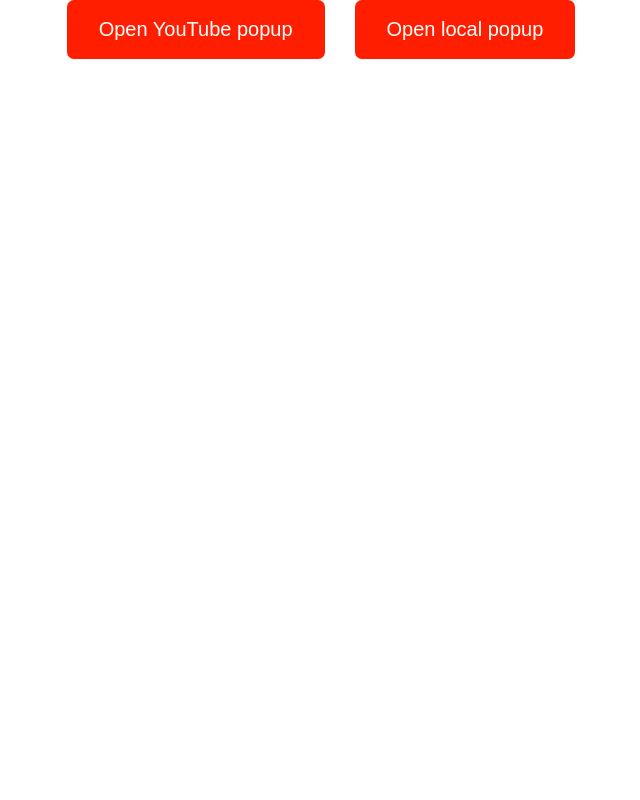
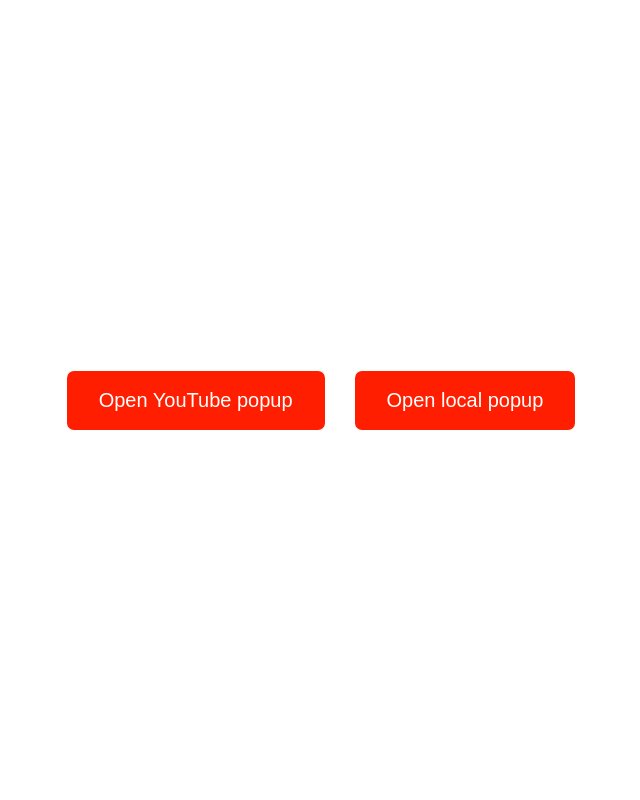
Before and after one commit to IlonMakh/EA-internship, a PHP site: page / in a window 1280 px wide. Shown: the whole page, without its empty margins (319-959 px from the left). Run offline with PHP 8.4, Linux system fonts and the light colour scheme.

Commit message:
fix: fix styles

```diff
--- a/module 03/d-3/popup/css/main.css
+++ b/module 03/d-3/popup/css/main.css
@@ -274,12 +274,12 @@ html {
 body {
   font-size: 2.4rem;
   width: 100%;
-  height: 100%;
+  min-height: 100vh;
 }
 
 .main {
   width: 100%;
-  height: 100%;
+  min-height: 100vh;
   display: -webkit-box;
   display: -ms-flexbox;
   display: flex;
--- a/module 03/d-3/popup/scss/main.scss
+++ b/module 03/d-3/popup/scss/main.scss
@@ -16,12 +16,12 @@ html {
 body {
   font-size: 2.4rem;
   width: 100%;
-  height: 100%;
+  min-height: 100vh;
 }
 
 .main {
   width: 100%;
-  height: 100%;
+  min-height: 100vh;
   display: flex;
   flex-direction: column;
   align-items: center;
```
